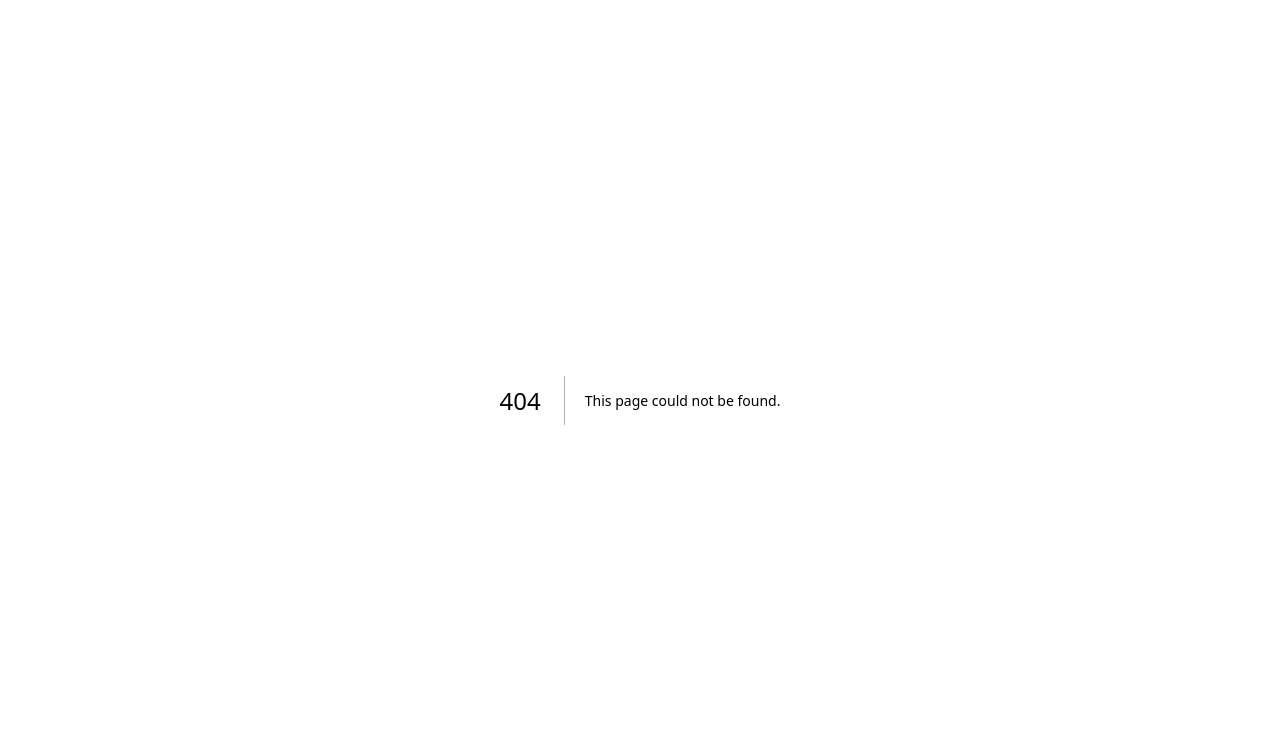
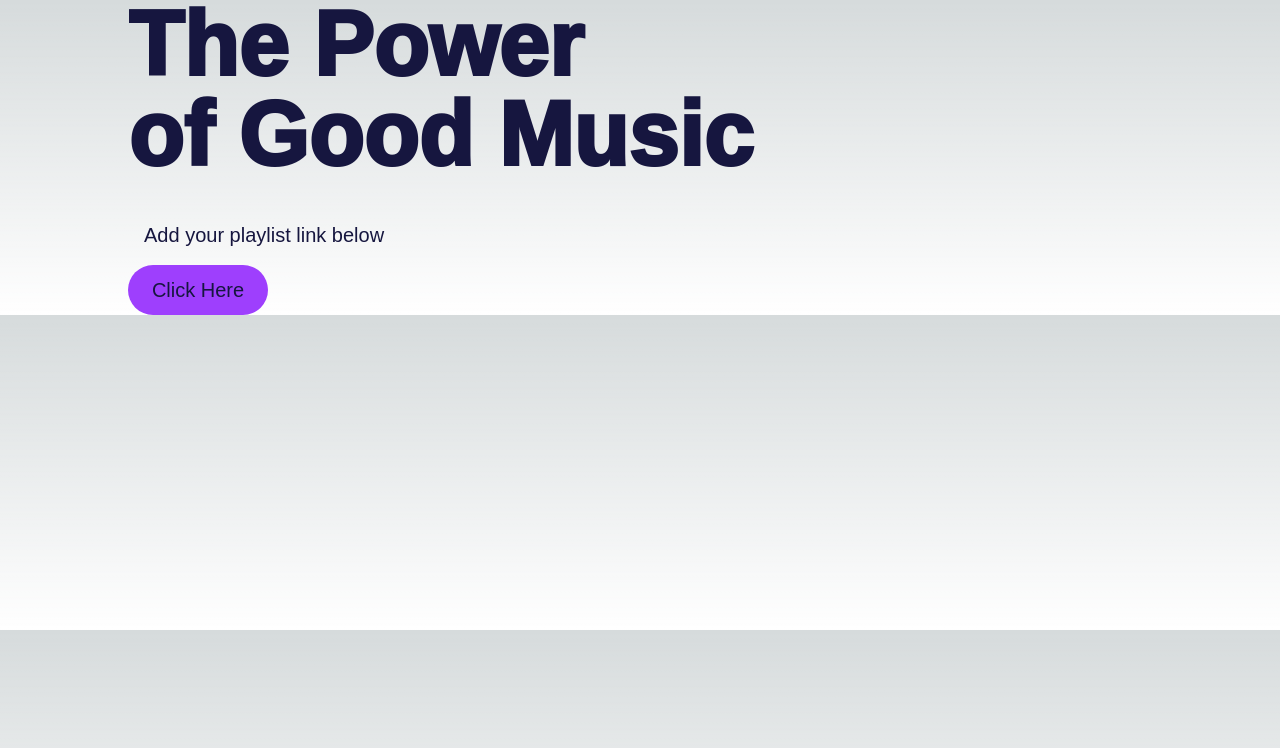
Before and after one commit to Njoe00/Youtube-PlayList-To-Spotify-Converter, a Next.js app: page /title_card in a window 1280 px wide. Before the commit this address had no page. Shown: the top 748 px of the page. Built offline with nearby package versions, Linux system fonts and the light colour scheme; a web font is replaced by a local one.

Commit message:
adding header with text and buttom

```diff
--- /dev/null
+++ b/src/app/title_card/page.tsx
@@ -0,0 +1,18 @@
+import React from "react";
+
+export default function TitleCard() {
+  return (
+    <div className="flex flex-col text-[#16163F] font-serif pl-32">
+      <h1 className="text-[90px] text-7xl flex-row font-[1000] h-[205px] w-[640.53px]">
+        The Power <br />
+        of Good Music
+      </h1>
+      <h2 className="text-xl font-thin w-[300px] p-4">
+        Add your playlist link below
+      </h2>
+      <button className="text-xl bg-primary-color w-[140px] h-[50px] font-light rounded-full mr-10 hover:bg-black ease-in-out">
+        Click Here
+      </button>
+    </div>
+  );
+}
```
